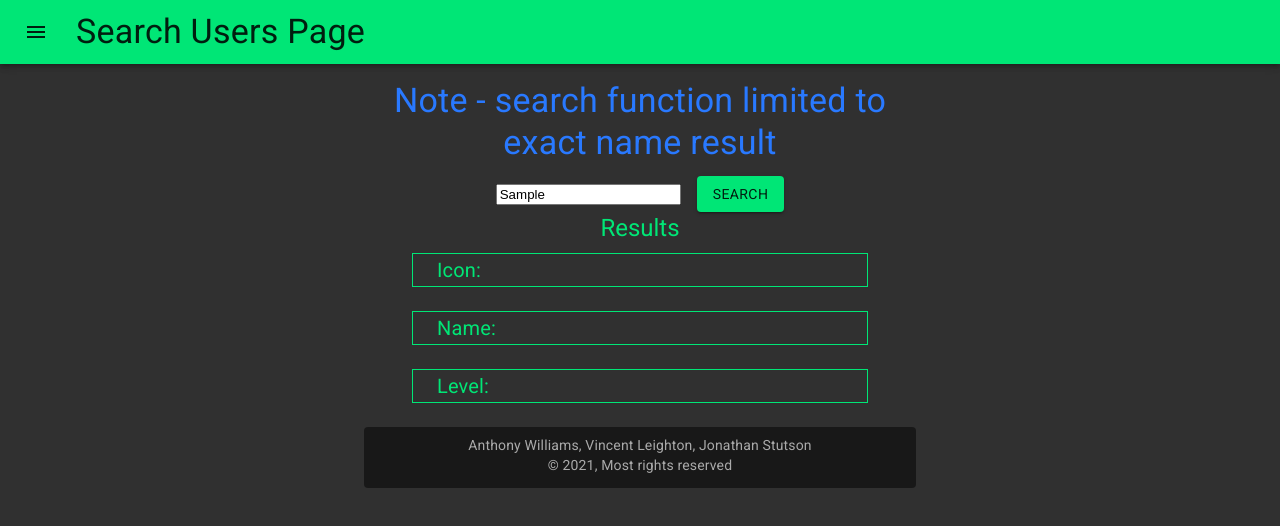
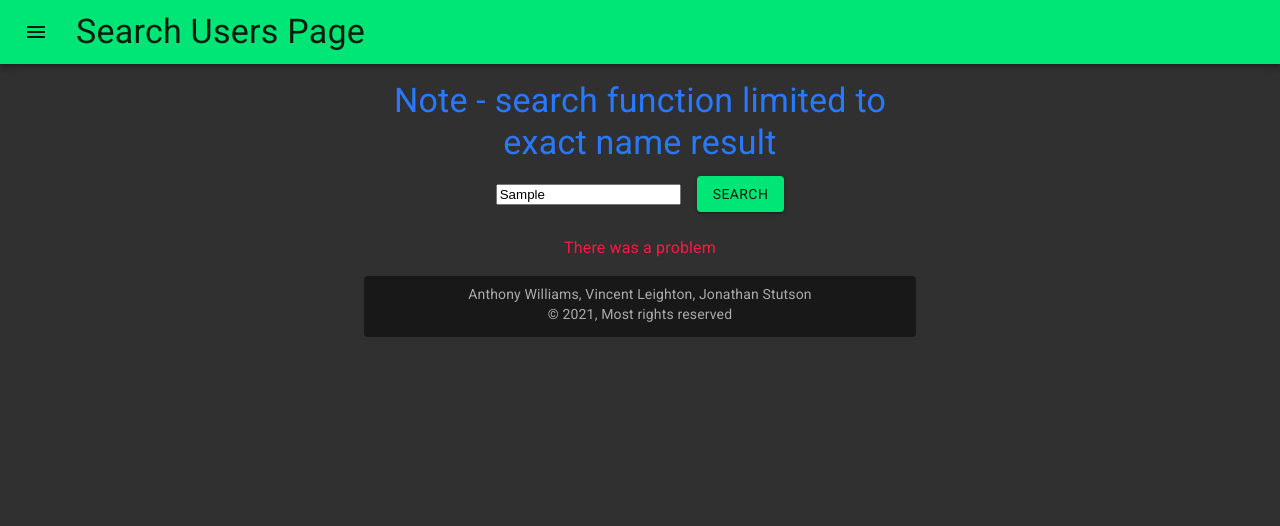
Before and after one commit to Wolven531/simple-cra-app, a React (Create React App) app: page /search-users in a window 1280 px wide. Both pictures are taken after typing "Sample" into the empty fields and a click on the button "SEARCH". Shown: the top 526 px of the page. Built offline with nearby package versions, Linux system fonts and the light colour scheme; no server answers.

Commit message:
Add error handler for fetch fail

```diff
--- a/src/SearchUsersPage/SearchUsersPage.tsx
+++ b/src/SearchUsersPage/SearchUsersPage.tsx
@@ -20,6 +20,11 @@ interface SearchUsersPageProps {
 }
 
 const useStyles = makeStyles({
+	errorContainer: (theme: Theme) => ({
+		display: 'flex',
+		justifyContent: 'center',
+		marginTop: theme.spacing(3),
+	}),
 	resultRow: (theme: Theme) => ({
 		alignSelf: 'stretch',
 		border: '1px solid',
@@ -43,13 +48,27 @@ const SearchUsersPage: FC<SearchUsersPageProps> = ({
 		name: '',
 	})
 	const [hasSearched, setHasSearched] = useState(false)
+	const [searchError, setSearchError] = useState<any>(null)
 	const [isLoading, setIsLoading] = useState(false)
 	const [searchValue, setSearchValue] = useState(initialSearchValue)
 
 	const fireUserSearch = async (searchKey: string): Promise<void> => {
+		setSearchError(null)
 		setIsLoading(true)
 
-		const response = await context.api.pingUserSearchEndpoint(searchKey)
+		const response = await context.api.pingUserSearchEndpoint(
+			searchKey,
+			(err: any) => {
+				// TODO - can these updates be batched / performed as one?
+				setSearchError(err)
+				setHasSearched(true)
+				setIsLoading(false)
+			}
+		)
+
+		if (searchError) {
+			return
+		}
 
 		// !! must use keys as returned by server here, but can alias them as seen below
 		const { name, profileIconId, summonerLevel } = response
@@ -112,8 +131,13 @@ const SearchUsersPage: FC<SearchUsersPageProps> = ({
 					</Button>
 				</Grid>
 			</Grid>
+			{hasSearched && !isLoading && !!searchError && (
+				<Container className={classes.errorContainer}>
+					<Typography color="error">There was a problem</Typography>
+				</Container>
+			)}
 			{/* display result if search has been made ; note the ID of icon will change to image when API updates */}
-			{hasSearched && (
+			{hasSearched && !isLoading && !searchError && (
 				<Container className="user-data-container">
 					<Typography
 						align="center"
```
